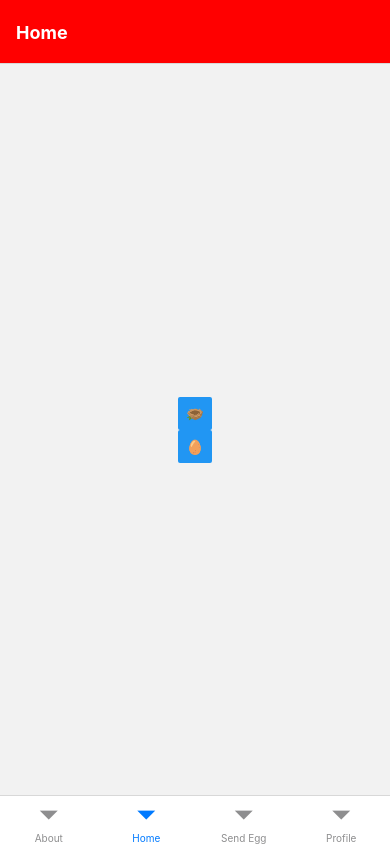
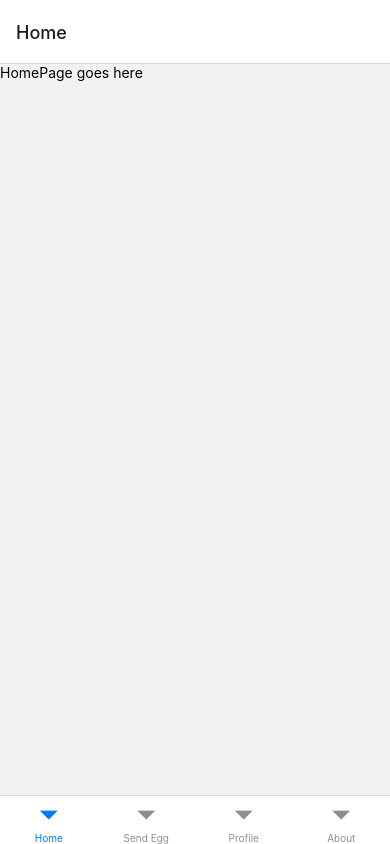
Before and after one commit to SirPhoros/love-birds, a React Native app: screen /Home in a window 390 px wide. Built offline with nearby package versions, Linux system fonts and the light colour scheme.

Commit message:
Revert "Send egg button"

```diff
--- a/App.tsx
+++ b/App.tsx
@@ -1,77 +1,45 @@
-import * as React from 'react';
-import { NavigationContainer } from '@react-navigation/native';
-import { createNativeStackNavigator } from '@react-navigation/native-stack';
+import { StatusBar } from 'expo-status-bar'
+import { Text, View } from 'react-native'
+import { NavigationContainer } from '@react-navigation/native'
 import { createBottomTabNavigator } from '@react-navigation/bottom-tabs';
-import Home from './src/screens/Home';
-import Profile from './src/screens/Profile';
-import About from './src/screens/About';
-import SendEgg from './src/screens/SendEgg';
-import Nest from './src/screens/Nest';
-import Game from './src/screens/Game';
-import MyEgg from './src/screens/MyEgg';
-import 'react-native-gesture-handler';
 
-const Stack = createNativeStackNavigator()
-const Tab = createBottomTabNavigator()
+import HomePage from './src/HomePage'
+import SendEggIcon from './src/Home_Children/SendEggIcon';
+import ProfilePage from './src/ProfilePage';
+import AboutPage from './src/Nav_Children/AboutPage';
 
-function HomeStack () {
+
+const Tab = createBottomTabNavigator();
+
+export default function App() {
 	return (
-			<Stack.Navigator screenOptions={{ headerStyle: {
-          backgroundColor: 'red',
-        },
-        headerTintColor: '#fff',
-        headerTitleStyle: {
-          fontWeight: 'bold',
-        }}}>
-        <Stack.Screen name="Home" component={Home} options={{title: 'Home'}}/>
-		<Stack.Screen name="Send Egg" component={SendEgg} />
-		<Stack.Screen name="Nest" component={Nest} />
-		<Stack.Screen name="Game" component={Game} />
-		<Stack.Screen name="My Egg" component={MyEgg} />
-      </Stack.Navigator>
+		<NavigationContainer>
+		  <Tab.Navigator>
+			<Tab.Screen name="Home" component={ HomePage }/>
+			<Tab.Screen name="Send Egg" component={ SendEggIcon } />
+			<Tab.Screen name="Profile" component={ ProfilePage } />
+			<Tab.Screen name="About" component={ AboutPage } />
+		  </Tab.Navigator>
+		</NavigationContainer>
 	)
 }
-
-function App() {
-  return (
-    <NavigationContainer>
-	<Tab.Navigator screenOptions={{ headerStyle: {
-          backgroundColor: 'red',
-        },
-        headerTintColor: '#fff',
-        headerTitleStyle: {
-          fontWeight: 'bold',
-        }}}>
-		<Tab.Screen name="About" component={About} />
-		<Tab.Screen name="Home" component={HomeStack} options={{headerShown: false}}/>
-		<Tab.Screen name="Send Egg" component={SendEgg} />
-		<Tab.Screen name="Profile" component={Profile} />
-	</Tab.Navigator>
-    </NavigationContainer>
-  );
-}
-
-export default App;
 
 
 
 
-// function HomeScreen({ navigation }: HomeScreenProps) {
-//   return (
-//     <View style={{ flex: 1, alignItems: 'center', justifyContent: 'center' }}>
-//       <Text>Home Screen</Text>
-// 	   <Button
-//         title="Go to Details"
-//         onPress={() => navigation.navigate('Details')}
-//       />
-//     </View>
-//   );
-// }
 
-// function DetailsScreen() {
-//   return (
-//     <View style={{ flex: 1, alignItems: 'center', justifyContent: 'center' }}>
-//       <Text>Details Screen</Text>
-//     </View>
-//   );
-// }
+
+
+
+
+
+
+
+
+
+
+			// <View className="flex-1 items-center justify-center bg-white">
+			// 	<Text className='text-green-500'>In APP</Text>
+			// 	<HomePage />
+			// 	<StatusBar style="auto" />
+			// </View>
--- /dev/null
+++ b/src/HomePage.tsx
@@ -0,0 +1,16 @@
+import React from "react";
+import { Text, View } from "react-native";
+import SendEggIcon from "./Home_Children/SendEggIcon";
+import NestIcon from "./Home_Children/NestIcon";
+
+
+export default function HomePage() {
+
+    return (
+    <>
+        <View>
+            <Text>HomePage goes here</Text>
+        </View>
+    </>
+    )
+}
--- a/src/screens/About.tsx
+++ b/src/Nav_Children/AboutPage.tsx
@@ -2,7 +2,7 @@ import React from "react";
 import { Text, View, Image } from "react-native";
 import TeamPic from "../../assets/TeamPic.jpg"
 
-export default function About() {
+export default function AboutPage() {
     return (
     <>
         <View style={{position: 'absolute', top: 0, left: 0, right: 0, bottom: 0, justifyContent: 'center', alignItems: 'center'}}>
--- a/src/screens/Profile.tsx
+++ b/src/ProfilePage.tsx
@@ -18,7 +18,9 @@ const profileId:{
     username: "byebye"
     }
 
-export default function Profile() {
+
+
+export default function ProfilePage() {
 
     const nav = useNavigation()
     const [partner, setPartner] = useState('')
--- a/src/screens/Game.tsx
+++ /dev/null
@@ -1,17 +0,0 @@
-import React from "react";
-import { Button, Text } from "react-native";
-import { useNavigation } from "@react-navigation/native";
-
-export default function Game() {
-  const nav = useNavigation()
-
-    return (
-        <>
-          <Text>Game of Day</Text>
-          <Button
-          title="Unlock Nest"
-          onPress={() => nav.navigate('Nest' as never)}
-          ></Button>
-        </>
-    )
-}
--- a/src/screens/Home.tsx
+++ /dev/null
@@ -1,23 +0,0 @@
-import React from "react";
-import { Button, Text, View } from "react-native";
-import { useNavigation } from "@react-navigation/native";
-
-
-
-function Home() {
-    const nav = useNavigation()
-  return (
-    <View style={{ flex: 1, alignItems: 'center', justifyContent: 'center' }}>
-       <Button
-        title="🪹"
-        onPress={() => nav.navigate('Game' as never)}
-      />
-      <Button
-        title="🥚"
-        onPress={() => nav.navigate('Send Egg' as never)}
-      />
-    </View>
-  );
-}
-
-export default Home
--- a/src/screens/MyEgg.tsx
+++ /dev/null
@@ -1,11 +0,0 @@
-import React from "react";
-import { Text } from "react-native";
-import { useNavigation } from "@react-navigation/native";
-
-export default function MyEgg() {
-  const nav = useNavigation()
-
-    return (
-          <Text>MyEgg</Text>
-    )
-}
--- a/src/screens/Nest.tsx
+++ /dev/null
@@ -1,16 +0,0 @@
-import React from "react";
-import { Button, Text } from "react-native";
-import { useNavigation } from "@react-navigation/native";
-
-export default function Nest() {
-  const nav = useNavigation()
-
-    return (
-        <>
-          <Text>Nest page</Text>
-          <Button
-          title="Todays Egg"
-          onPress={() => nav.navigate('My Egg')}></Button>
-        </>
-    )
-}
--- a/src/screens/SendEgg.tsx
+++ /dev/null
@@ -1,12 +0,0 @@
-import React from "react";
-import { Text } from "react-native";
-
-
-export default function SendEgg() {
-
-    return (
-        <>
-          <Text>Send Egg page</Text>
-        </>
-    )
-}
```
Also changed, not shown: package.json (+0 -9 lines), src/Nav.tsx (deleted, +0 -20 lines), 1 other file (tests, documents, lock files or other folders).
